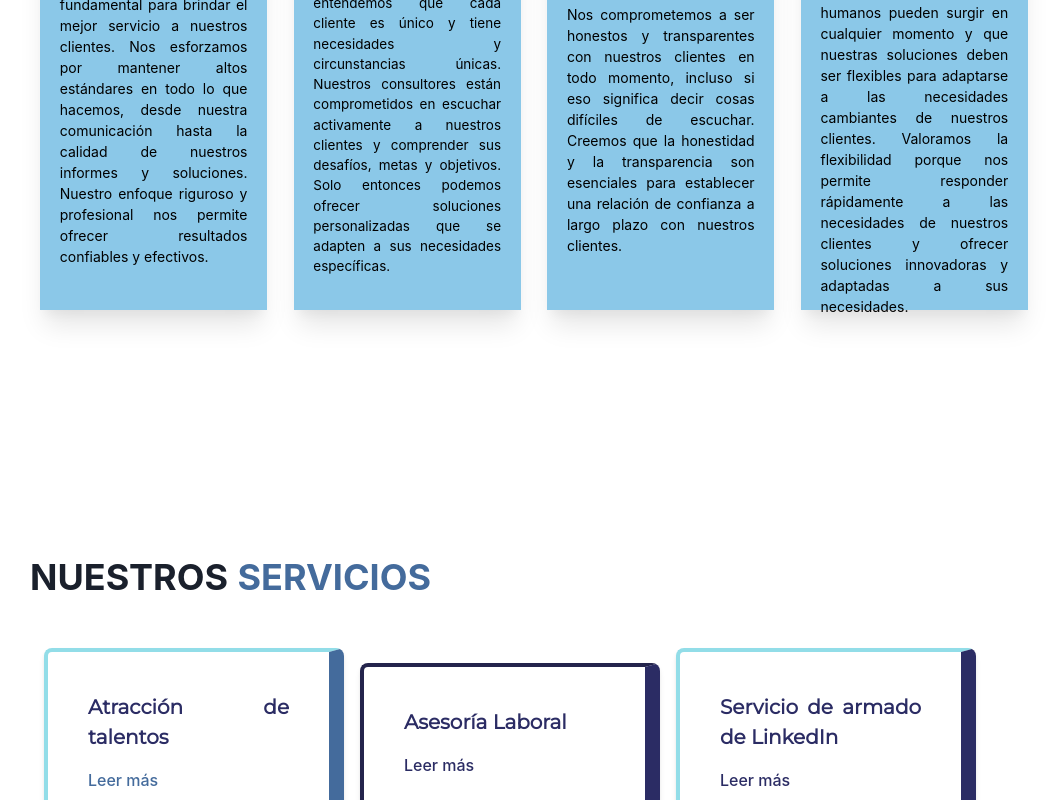
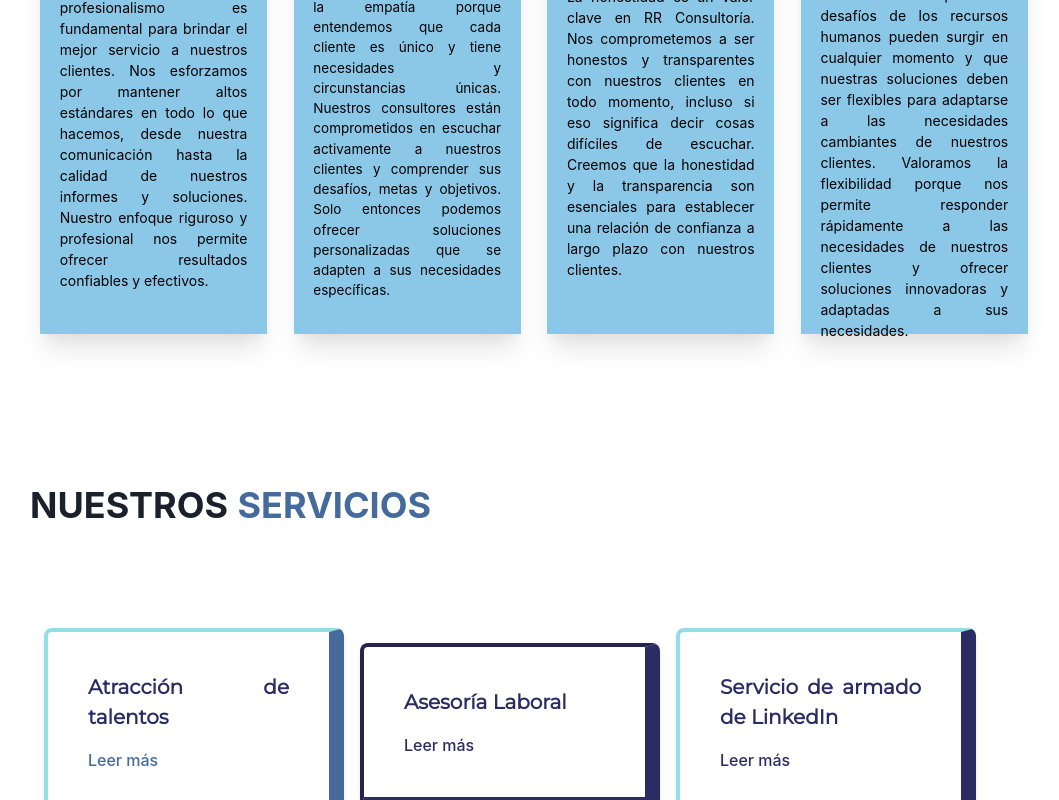
Before and after one commit to AgustinaMonzon/rrconsultora, a React (Create React App) app: page / in a window 1280 px wide. Shown: the part 1615-2415 px from the top of the page, without its empty margins (130-1189 px from the left). Built offline with nearby package versions, Linux system fonts and the light colour scheme.

Commit message:
ultimos cambios2

```diff
--- a/src/Components/AboutUs/AboutUs.js
+++ b/src/Components/AboutUs/AboutUs.js
@@ -90,7 +90,7 @@ function AboutUs() {
               aria-label="Contact"
               my={0}
               fontSize={["11px","11px","11px","13px"]}
-              marginLeft={["25%","30%","46%","40%","47%"]}
+              marginLeft={["25%","30%","46%","40%","48%"]}
               size={["xs", "sm", "sm", "sm"]}
             >
               Sabrina Reiris
@@ -117,7 +117,7 @@ function AboutUs() {
               aria-label="Contact"
               my={0}
               fontSize={["8px","11px","11px","13px"]}
-              marginLeft={["15%","20%","30%","30%","31%"]}
+              marginLeft={["15%","20%","30%","30%","32%"]}
               size={["xs", "sm", "sm", "sm"]}
             >
               Nahir Reverdito
--- a/src/Components/Home/Home.js
+++ b/src/Components/Home/Home.js
@@ -129,7 +129,9 @@ function Home() {
         <Link  onClick={handleScrollToAboutUs}>
           <AboutUs />
         </Link>
-        <Box mb={10} mt={20}>
+        <br/>
+
+        <Box mb={10} mt={[ 20]}>
           <Valores />
         </Box>
         <Box
@@ -143,7 +145,7 @@ function Home() {
             as="h1"
             fontSize={["20px", "22px", "28px", "36px"]}
             mb={{ base: 0, md: 0}}
-            mt={["68%","45%", "0%"]}
+            mt={["68%","45%", "-10%"]}
             font-family="'Montserrat', sans-serif"
             textAlign={"center"}
              marginLeft={["18%", "0%", "0%"]}
@@ -153,7 +155,7 @@ function Home() {
           <Heading
             as="h1"
             mb={{ base: 0, md: 0 }}
-            mt={["68%","45%", "0%"]}
+            mt={["68%","45%", "-10%"]}
             textAlign={"center"}
             marginLeft={["2%", "1%"]}
             color={"#446b9c"}
```
